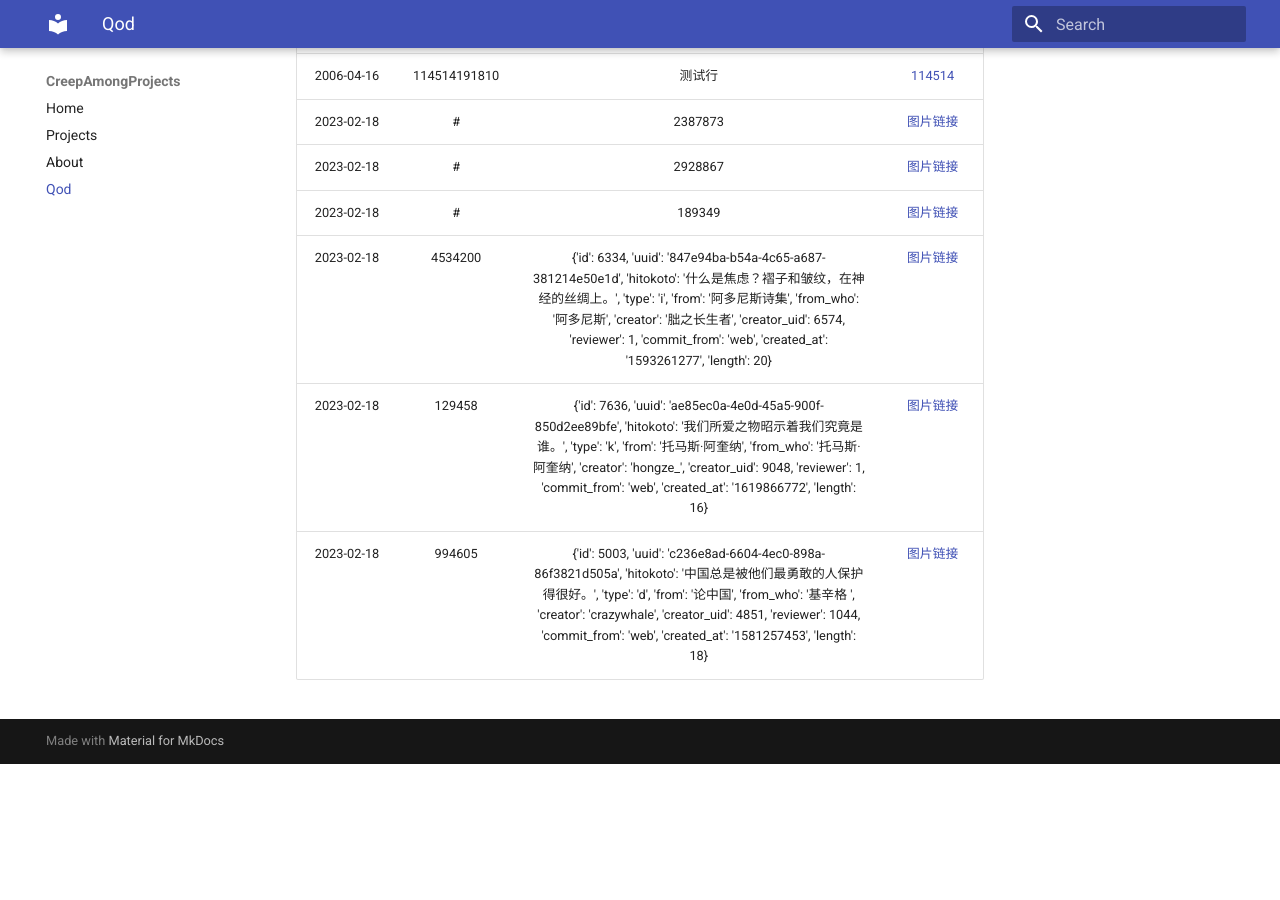
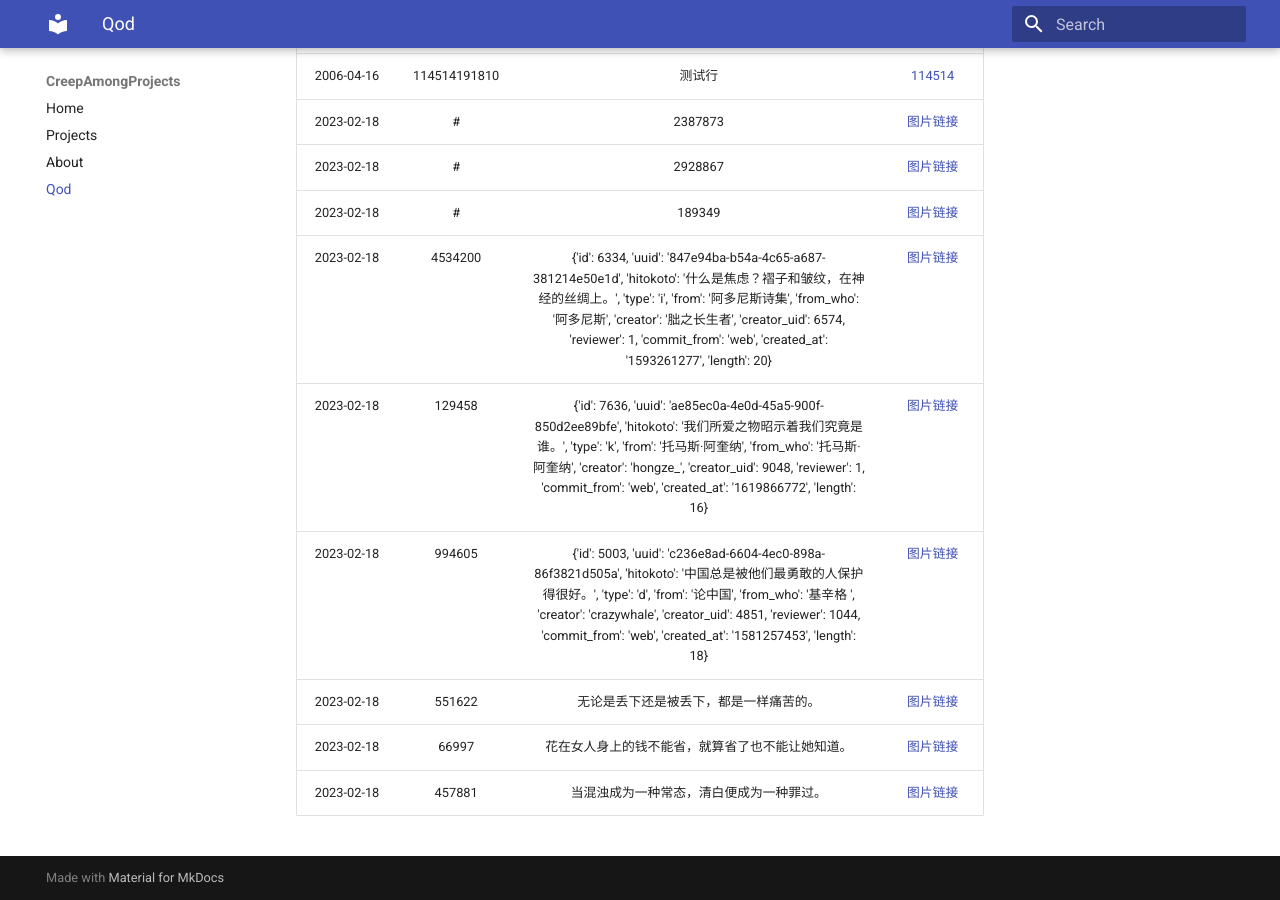
Before and after one commit to Creep-Among-Projects/CAP-Pages, an MkDocs documentation site: the page built from docs/qod.md, in a window 1280 px wide and 900 px high, scrolled down 766 px. Built offline with MkDocs 1.6.1 and Material for MkDocs 9.7.7, drawn with Linux system fonts in a browser that asks for light colours; comment, search, counter and statistics services are not loaded; before the commit the page ends 1530 px from its top, so only the background shows below that.

Commit message:
QoD Generator: 2023-02-18 18:12:33 UTC+00:00

```diff
--- a/docs/qod.md
+++ b/docs/qod.md
@@ -36,3 +36,6 @@ Theoretically three daily quotes will be automatically updated here each day.
 |2023-02-18|4534200|{'id': 6334, 'uuid': '847e94ba-b54a-4c65-a687-381214e50e1d', 'hitokoto': '什么是焦虑？褶子和皱纹，在神经的丝绸上。', 'type': 'i', 'from': '阿多尼斯诗集', 'from_who': '阿多尼斯', 'creator': '朏之长生者', 'creator_uid': 6574, 'reviewer': 1, 'commit_from': 'web', 'created_at': '1593261277', 'length': 20}|[图片链接](qods/4534200)|
 |2023-02-18|129458|{'id': 7636, 'uuid': 'ae85ec0a-4e0d-45a5-900f-850d2ee89bfe', 'hitokoto': '我们所爱之物昭示着我们究竟是谁。', 'type': 'k', 'from': '托马斯·阿奎纳', 'from_who': '托马斯·阿奎纳', 'creator': 'hongze_', 'creator_uid': 9048, 'reviewer': 1, 'commit_from': 'web', 'created_at': '1619866772', 'length': 16}|[图片链接](qods/129458)|
 |2023-02-18|994605|{'id': 5003, 'uuid': 'c236e8ad-6604-4ec0-898a-86f3821d505a', 'hitokoto': '中国总是被他们最勇敢的人保护得很好。', 'type': 'd', 'from': '论中国', 'from_who': '基辛格 ', 'creator': 'crazywhale', 'creator_uid': 4851, 'reviewer': 1044, 'commit_from': 'web', 'created_at': '1581257453', 'length': 18}|[图片链接](qods/994605)|
+|2023-02-18|551622|无论是丢下还是被丢下，都是一样痛苦的。|[图片链接](qods/551622.jpg)|
+|2023-02-18|66997|花在女人身上的钱不能省，就算省了也不能让她知道。|[图片链接](qods/66997.jpg)|
+|2023-02-18|457881|当混浊成为一种常态，清白便成为一种罪过。|[图片链接](qods/457881.jpg)|
```
Also changed, not shown: docs/qods/457881.jpg (added), docs/qods/66997.jpg (added), 2 other files.
